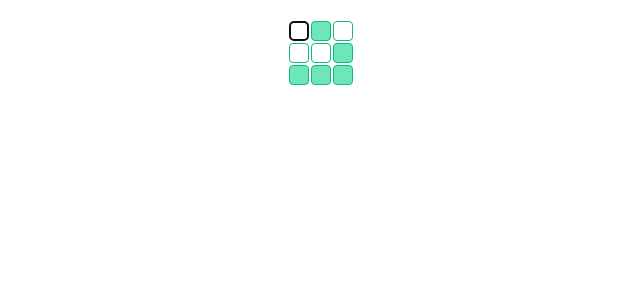
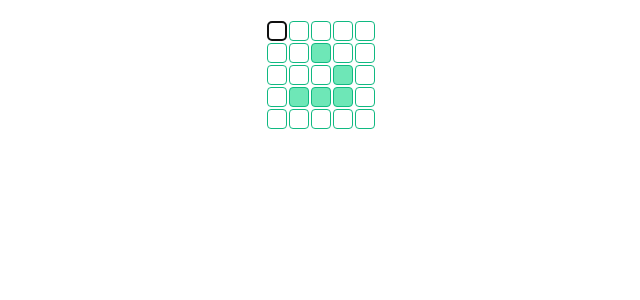
Before and after one commit to Xadeka/nonogram, a React (Create React App) app: page / in a window 1280 px wide. Shown: the top 300 px of the page, without its empty margins (319-959 px from the left). Built offline with nearby package versions, Linux system fonts and the light colour scheme.

Commit message:
Accept height and width props instead of rows
- `height` and `width` props allow for convenient grid sizing
- Grid state is now an object map
- Added some doc strings

```diff
--- a/src/App.tsx
+++ b/src/App.tsx
@@ -1,24 +1,27 @@
 import { useState } from "react";
-import { Grid } from "./Grid";
+import { Grid, GridState } from "./Grid";
 
 function App() {
-  const [gridRows, setGridRows] = useState([
-    ["empty", "filled", "empty"],
-    ["empty", "empty", "filled"],
-    ["filled", "filled", "filled"],
-  ]);
+  // Should this state be managed here? I'm not thrilled with the name of `state` prop.
+  // Consider a `defaultState` on <Grid> if we need to initalize it.
+  // But maybe the <Grid> should handle state internally.
+  const [gridState, setGridState] = useState<GridState>({
+    "cell-2-1": "filled",
+    "cell-3-2": "filled",
+    "cell-1-3": "filled",
+    "cell-2-3": "filled",
+    "cell-3-3": "filled",
+  });
+
   return (
     // Temporary container to center the grid.
     <main className="flex justify-center p-5">
       <Grid
-        rows={gridRows}
-        onCellChange={({ column, row }, value) => {
-          let updatedGrid = [...gridRows];
-          let updatedRow = [...gridRows[row]];
-          updatedRow[column] = value;
-          updatedGrid[row] = updatedRow;
-
-          setGridRows(updatedGrid);
+        height={5}
+        width={5}
+        state={gridState}
+        onCellChange={(cellId, value) => {
+          setGridState({ ...gridState, [cellId]: value });
         }}
       />
     </main>
--- a/src/Grid.tsx
+++ b/src/Grid.tsx
@@ -1,17 +1,35 @@
 import { useState, useEffect } from "react";
 import "./Grid.css";
 
+/**
+ * An object map of cell IDs and cell values.
+ */
+export type GridState = {
+  [cellId: string]: string | undefined;
+};
+
 type GridProps = {
   /**
-   * A 2D array that contains a representation of each cell's state.
-   *
-   * TODO: Add type for accepted cell values. At the moment, this is either "filled" or "empty".
+   * The height of the grid.
    */
-  rows: string[][];
-  onCellChange: (
-    position: { column: number; row: number },
-    value: string
-  ) => void;
+  height: number;
+  /**
+   * The width of the grid.
+   */
+  width: number;
+  // TODO: Should this state be managed here?
+  // Consider a `defaultState` if we need to initalize it.
+  // But maybe the component should handle state internally.
+  /**
+   * The current state of the grid.
+   */
+  state: GridState;
+  /**
+   * Handler for cell state changes.
+   * @param cellId The ID of the cell.
+   * @param value The value that the cell should change to.
+   */
+  onCellChange: (cellId: string, value?: string) => void;
 };
 
 /**
@@ -24,7 +42,7 @@ type GridPosition = {
 
 const getCellId = ({ column, row }: GridPosition) => `cell-${column}-${row}`;
 
-export const Grid = ({ rows, onCellChange }: GridProps) => {
+export const Grid = ({ height, width, state, onCellChange }: GridProps) => {
   const [focusedPosition, setFocusedPosition] = useState<GridPosition>({
     // Initial focus will be the first (top left) cell.
     column: 0,
@@ -41,10 +59,6 @@ export const Grid = ({ rows, onCellChange }: GridProps) => {
       elementReceivingFocus.focus();
     }
   }, [focusedCellId]);
-
-  // Calculate height and width for convience in handleCellKeyDown.
-  let height = rows.length;
-  let width = Math.max(...rows.map((row) => row.length));
 
   // This handles keyboard input to move to the next cell.
   // It will wrap around to the opposite side if we reached the end of the current row or column.
@@ -96,16 +110,14 @@ export const Grid = ({ rows, onCellChange }: GridProps) => {
 
   // This handles interaction with the cell/button.
   // It will toggle between "empty" and "filled" at the moment.
-  let onCellClick = (currentValue: string) => {
-    let nextValue = "empty";
+  let onCellClick = (currentValue?: string) => {
+    let nextValue;
 
-    if (currentValue === "filled") {
-      nextValue = "empty";
-    } else if (currentValue === "empty") {
+    if (!currentValue) {
       nextValue = "filled";
     }
 
-    onCellChange(focusedPosition, nextValue);
+    onCellChange(focusedCellId, nextValue);
   };
 
   return (
@@ -115,15 +127,17 @@ export const Grid = ({ rows, onCellChange }: GridProps) => {
       onKeyDown={(e) => handleNavigationKeyDown(e.key)}
     >
       <tbody>
-        {rows.map((row, rowIndex) => {
+        {[...Array(height)].map((_ignored, rowIndex) => {
           return (
             // TODO: Investigate a better key for rows and cells.
             <tr key={rowIndex} role="row">
-              {row.map((cellValue, columnIndex) => {
+              {[...Array(width)].map((_ignored, columnIndex) => {
                 const cellId = getCellId({
                   column: columnIndex,
                   row: rowIndex,
                 });
+
+                const cellValue = state[cellId];
 
                 return (
                   <td
@@ -132,7 +146,7 @@ export const Grid = ({ rows, onCellChange }: GridProps) => {
                     style={{ lineHeight: 0 }}
                   >
                     <button
-                      id={getCellId({ column: columnIndex, row: rowIndex })}
+                      id={cellId}
                       className="rounded border border-green-500 h-5 w-5 p-0"
                       onClick={(e) => onCellClick(cellValue)}
                       // tabIndex is determined by what cell is currently focused.
```
